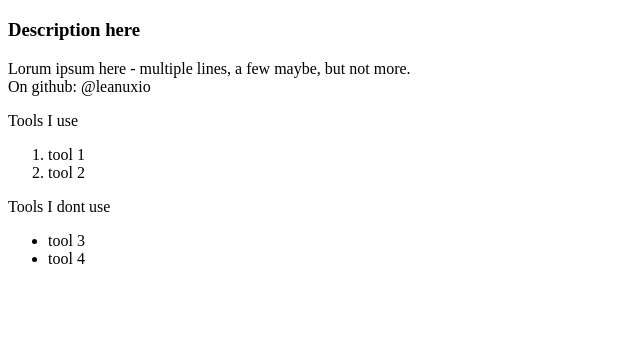
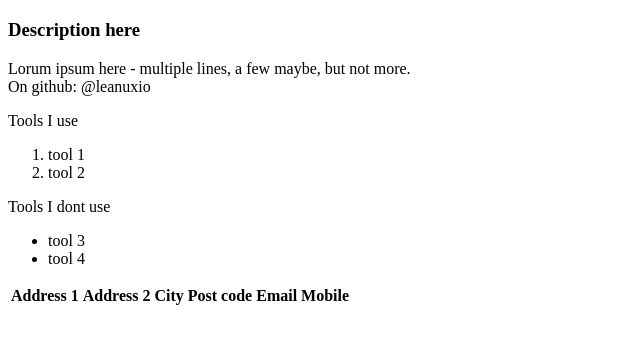
Before and after one commit to leanuxio/learn-co-sandbox, a plain HTML site: page index.html in a window 1280 px wide. Shown: the part 61-402 px from the top of the page, without its empty margins (0-640 px from the left). Drawn offline with Linux system fonts and the light colour scheme.

Commit message:
automatically backed up by learn

```diff
--- a/index.html
+++ b/index.html
@@ -20,6 +20,19 @@
       <li>tool 3</li>
       <li>tool 4</li>
     </ul>
+    <table>
+      <tr>
+        <th>Address 1</th>
+        <th>Address 2</th>
+        <th>City</th>
+        <th>Post code</th>
+        <th>Email</th>
+        <th>Mobile</th>
+      </tr>
+
+      <tr></tr>
+      <tr></tr>
+    </table>
 
   </body>
 
```
